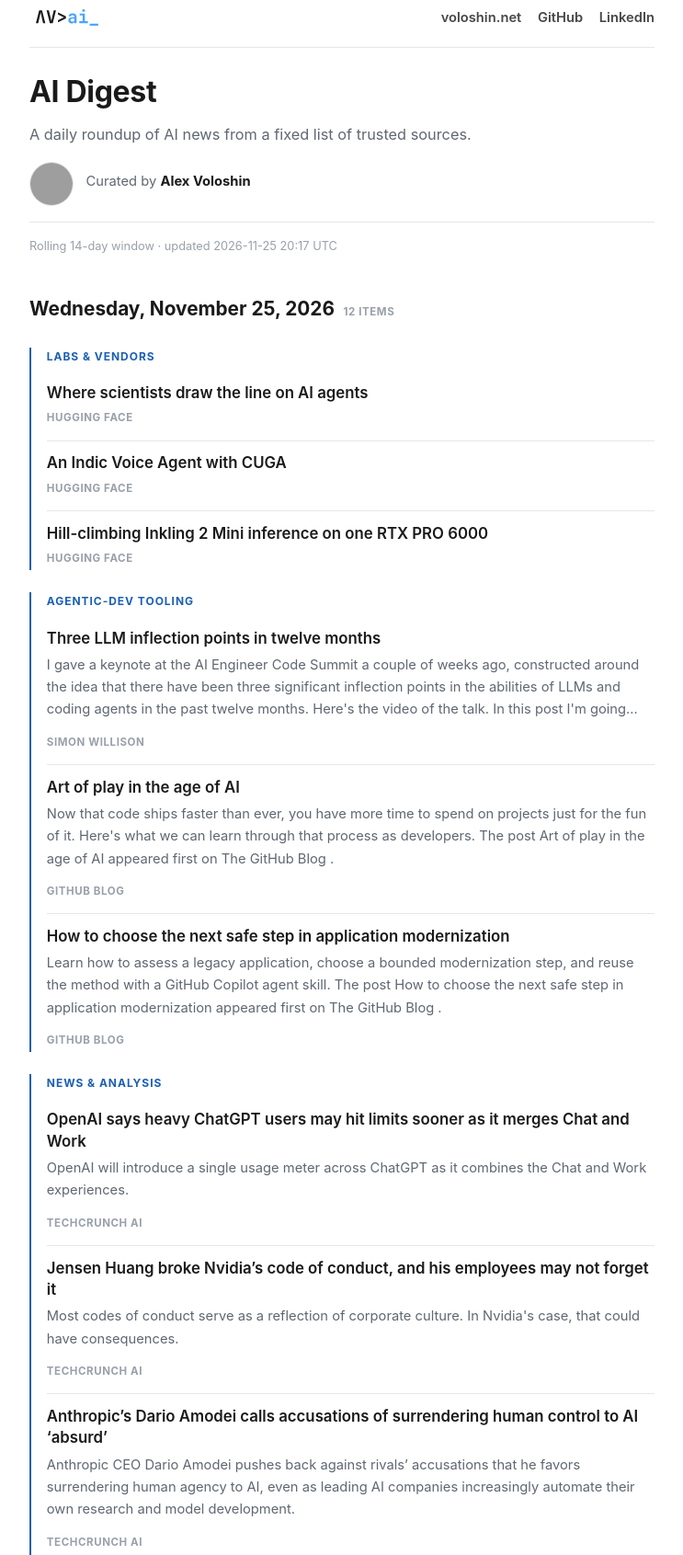
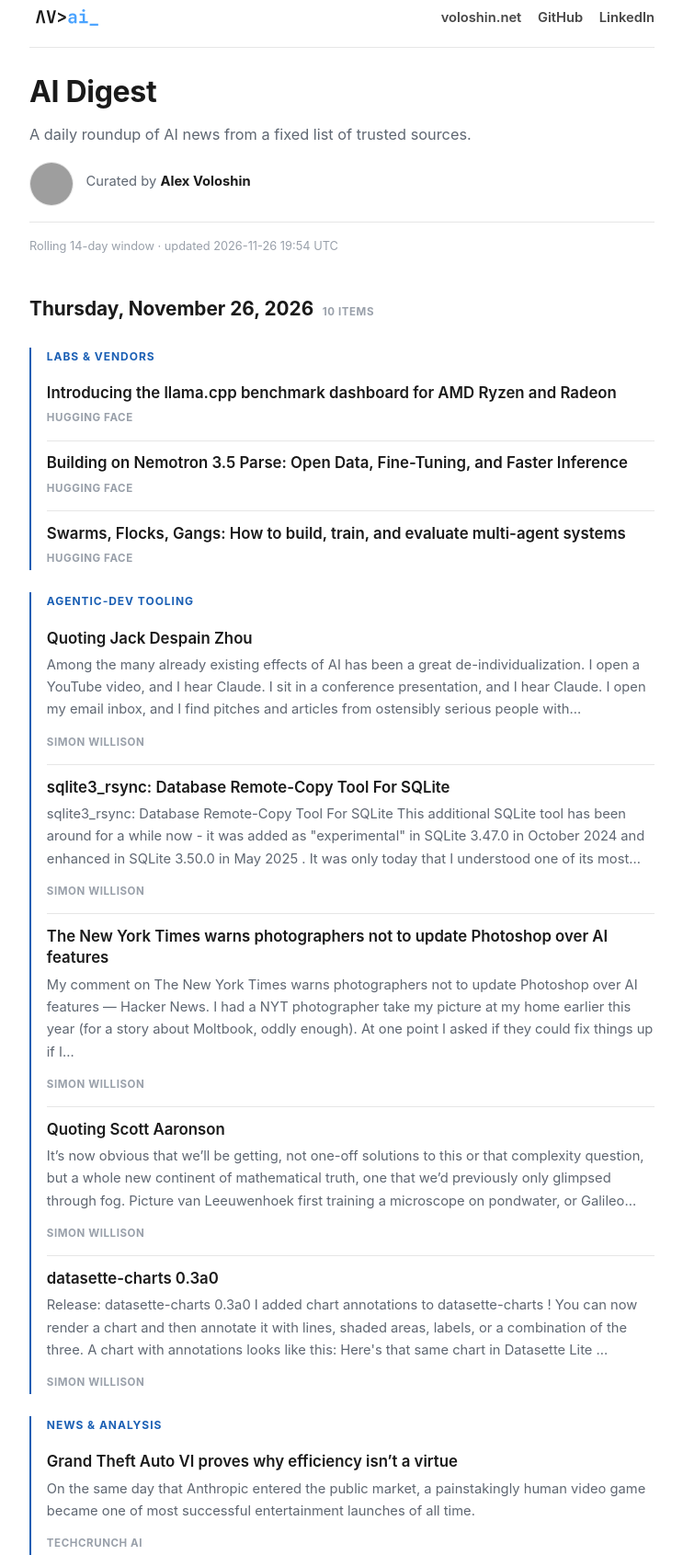
Before and after one commit to alex-voloshin-dev/ai-digest, a plain HTML site: page docs/index.html in a window 1280 px wide. Shown: the part 45-1736 px from the top of the page at 92% size, without its empty margins (268-1011 px from the left). Drawn offline with Linux system fonts and the light colour scheme; grey boxes are pictures that could not be loaded.

Commit message:
digest: 2026-11-26

```diff
--- a/docs/index.html
+++ b/docs/index.html
@@ -117,8 +117,30 @@ footer p { margin: 0; }
 <h1>AI Digest</h1>
 <p class="tagline">A daily roundup of AI news from a fixed list of trusted sources.</p>
 <div class="author"><img class="avatar" src="https://cdn.hashnode.com/uploads/avatars/69ffa642f239332df4ffa118/d25b9659-f828-4ee9-9eb4-8af9d56b3239.png?w=200&amp;h=200&amp;fit=crop&amp;crop=faces&amp;auto=compress,format&amp;format=webp" alt="Alex Voloshin" width="48" height="48"><div class="author-text"><p class="byline">Curated by <strong>Alex Voloshin</strong></p></div></div>
-<p class="meta">Rolling 14-day window &middot; updated 2026-11-25 20:17 UTC</p>
+<p class="meta">Rolling 14-day window &middot; updated 2026-11-26 19:54 UTC</p>
 </header>
+<div class="day">
+<h2>Thursday, November 26, 2026<span class="count">10 items</span></h2>
+<section class="cat">
+<h3>Labs &amp; vendors</h3>
+<article class="item"><a class="title" href="https://huggingface.co/blog/ggml-org/llamacpp-amd-bench" target="_blank" rel="noopener">Introducing the llama.cpp benchmark dashboard for AMD Ryzen and Radeon</a><span class="source">Hugging Face</span></article>
+<article class="item"><a class="title" href="https://huggingface.co/blog/nvidia/building-on-nemotron-35-parse-open-data-fine-tunin" target="_blank" rel="noopener">Building on Nemotron 3.5 Parse: Open Data, Fine-Tuning, and Faster Inference</a><span class="source">Hugging Face</span></article>
+<article class="item"><a class="title" href="https://huggingface.co/blog/training-swarms" target="_blank" rel="noopener">Swarms, Flocks, Gangs: How to build, train, and evaluate multi-agent systems</a><span class="source">Hugging Face</span></article>
+</section>
+<section class="cat">
+<h3>Agentic-dev tooling</h3>
+<article class="item"><a class="title" href="https://simonwillison.net/2026/Nov/26/jack-despain-zhou/" target="_blank" rel="noopener">Quoting Jack Despain Zhou</a><p class="summary">Among the many already existing effects of AI has been a great de-individualization. I open a YouTube video, and I hear Claude. I sit in a conference presentation, and I hear Claude. I open my email inbox, and I find pitches and articles from ostensibly serious people with…</p><span class="source">Simon Willison</span></article>
+<article class="item"><a class="title" href="https://simonwillison.net/2026/Nov/26/sqlite3-rsync/" target="_blank" rel="noopener">sqlite3_rsync: Database Remote-Copy Tool For SQLite</a><p class="summary">sqlite3_rsync: Database Remote-Copy Tool For SQLite This additional SQLite tool has been around for a while now - it was added as &quot;experimental&quot; in SQLite 3.47.0 in October 2024 and enhanced in SQLite 3.50.0 in May 2025 . It was only today that I understood one of its most…</p><span class="source">Simon Willison</span></article>
+<article class="item"><a class="title" href="https://simonwillison.net/2026/Nov/26/hn-50651685/" target="_blank" rel="noopener">The New York Times warns photographers not to update Photoshop over AI features</a><p class="summary">My comment on The New York Times warns photographers not to update Photoshop over AI features — Hacker News. I had a NYT photographer take my picture at my home earlier this year (for a story about Moltbook, oddly enough). At one point I asked if they could fix things up if I…</p><span class="source">Simon Willison</span></article>
+<article class="item"><a class="title" href="https://simonwillison.net/2026/Nov/25/scott-aaronson/" target="_blank" rel="noopener">Quoting Scott Aaronson</a><p class="summary">It’s now obvious that we’ll be getting, not one-off solutions to this or that complexity question, but a whole new continent of mathematical truth, one that we’d previously only glimpsed through fog. Picture van Leeuwenhoek first training a microscope on pondwater, or Galileo…</p><span class="source">Simon Willison</span></article>
+<article class="item"><a class="title" href="https://simonwillison.net/2026/Nov/25/datasette-charts/" target="_blank" rel="noopener">datasette-charts 0.3a0</a><p class="summary">Release: datasette-charts 0.3a0 I added chart annotations to datasette-charts ! You can now render a chart and then annotate it with lines, shaded areas, labels, or a combination of the three. A chart with annotations looks like this: Here&#x27;s that same chart in Datasette Lite …</p><span class="source">Simon Willison</span></article>
+</section>
+<section class="cat">
+<h3>News &amp; analysis</h3>
+<article class="item"><a class="title" href="https://techcrunch.com/2026/11/26/as-anthropic-ipos-grand-theft-auto-vi-proves-why-efficiency-isnt-a-virtue/" target="_blank" rel="noopener">Grand Theft Auto VI proves why efficiency isn’t a virtue</a><p class="summary">On the same day that Anthropic entered the public market, a painstakingly human video game became one of most successful entertainment launches of all time.</p><span class="source">TechCrunch AI</span></article>
+<article class="item"><a class="title" href="https://techcrunch.com/2026/11/25/sp-considers-nvidia-credit-downgrade-over-governance-and-key-man-risks/" target="_blank" rel="noopener">S&amp;P considers Nvidia credit downgrade over governance and ‘key man’ risks</a><p class="summary">The credit rating agency may lower Nvidia&#x27;s credit rating to AA-, the fourth-highest rating.</p><span class="source">TechCrunch AI</span></article>
+</section>
+</div>
 <div class="day">
 <h2>Wednesday, November 25, 2026<span class="count">12 items</span></h2>
 <section class="cat">
@@ -442,31 +464,6 @@ footer p { margin: 0; }
 <article class="item"><a class="title" href="https://techcrunch.com/2026/11/12/five-ways-jensen-huangs-ouster-from-nvidia-could-damage-the-ai-industry/" target="_blank" rel="noopener">Five ways Jensen Huang’s ouster from Nvidia could damage the AI industry</a><p class="summary">Nvidia&#x27;s ousted CEO Jensen Huang&#x27;s downfall isn’t just your run-of-the-mill salacious billionaire sex scandal. He was using his influence to push the AI industry in some very specific ways.</p><span class="source">TechCrunch AI</span></article>
 </section>
 </div>
-<div class="day">
-<h2>Wednesday, November 11, 2026<span class="count">13 items</span></h2>
-<section class="cat">
-<h3>Labs &amp; vendors</h3>
-<article class="item"><a class="title" href="https://openai.com/index/gilbert-tobin-sam-nickless" target="_blank" rel="noopener">Gilbert + Tobin rethinks the business of law with AI</a><p class="summary">A conversation with Sam Nickless, Partner and Chief Executive Officer at Gilbert + Tobin.</p><span class="source">OpenAI</span></article>
-<article class="item"><a class="title" href="https://openai.com/index/chatgpt-plus-for-veterans" target="_blank" rel="noopener">ChatGPT Plus for veterans and servicemembers</a><p class="summary">More than 20,000 veterans and transitioning service members have claimed a free year of ChatGPT Plus. See how they use it to prepare for civilian careers.</p><span class="source">OpenAI</span></article>
-<article class="item"><a class="title" href="https://deepmind.google/blog/alphagenome-2-deciphering-how-cells-read-dna-to-better-understand-disease/" target="_blank" rel="noopener">AlphaGenome 2: Deciphering how cells read DNA to better understand disease</a><p class="summary">Predicting how DNA sequences and their variations impact specific human cell types and disease.</p><span class="source">Google DeepMind</span></article>
-<article class="item"><a class="title" href="https://huggingface.co/blog/qvac/botpsy" target="_blank" rel="noopener">BotPsy: On-Device Personal Assistant with a Sub-Billion-Parameter Agentic Language Model</a><span class="source">Hugging Face</span></article>
-<article class="item"><a class="title" href="https://huggingface.co/blog/token-pooling" target="_blank" rel="noopener">Token Pooling-Aware Training for Multi-Vector Embedding Models</a><span class="source">Hugging Face</span></article>
-</section>
-<section class="cat">
-<h3>Agentic-dev tooling</h3>
-<article class="item"><a class="title" href="https://simonwillison.net/2026/Nov/11/anthropic-ipo-roadshow/" target="_blank" rel="noopener">Anthropic&#x27;s IPO roadshow video</a><p class="summary">Anthropic&#x27;s IPO roadshow video Anthropic kicked off their IPO roadshow yesterday, and their roadshow video has some previously unreleased information about how their business works. The section on &quot;Approach to compute&quot; with co-founder Tom Brown is particularly interesting…</p><span class="source">Simon Willison</span></article>
-<article class="item"><a class="title" href="https://simonwillison.net/2026/Nov/10/llm-gemini/" target="_blank" rel="noopener">llm-gemini 0.36</a><p class="summary">Release: llm-gemini 0.36 Gemini 4 Carbon was announced two weeks ago for &quot;a subset of cyber defenders&quot;, but today it&#x27;s available to everyone else . This is Google&#x27;s best ever Gemini, priced at $2/million input and $10/million output at launch (that&#x27;s GPT-6.1 Sol / Claude Sonnet…</p><span class="source">Simon Willison</span></article>
-</section>
-<section class="cat">
-<h3>News &amp; analysis</h3>
-<article class="item"><a class="title" href="https://techcrunch.com/2026/11/11/is-jensen-huangs-bad-behavior-more-commonplace-than-it-seems/" target="_blank" rel="noopener">Is Jensen Huang’s bad behavior more commonplace than it seems?</a><p class="summary">“There are a lot of senior people in the industry that know this is happening, and are effectively condoning it,” an investment intel consultant said.</p><span class="source">TechCrunch AI</span></article>
-<article class="item"><a class="title" href="https://techcrunch.com/2026/11/11/openais-quarterly-revenue-reportedly-crosses-10b-for-the-first-time/" target="_blank" rel="noopener">OpenAI’s quarterly revenue reportedly crosses $10B for the first time</a><p class="summary">Sales of $10B represents an almost 50% jump from revenue of $6.7 billion the company recorded in the second quarter.</p><span class="source">TechCrunch AI</span></article>
-<article class="item"><a class="title" href="https://techcrunch.com/2026/11/11/databricks-new-ai-agent-tells-ceo-ali-ghodsi-the-unvarnished-truth/" target="_blank" rel="noopener">Databricks’ new AI agent tells CEO Ali Ghodsi the unvarnished truth</a><p class="summary">At 12,000 employees, AI Ghodsi is the first to admit that he can&#x27;t know everyone and that they are unlikely to confess the things that go wrong to him. But he doesn&#x27;t need them to. He uses Databricks&#x27; newly revised Genie agent for that.</p><span class="source">TechCrunch AI</span></article>
-<article class="item"><a class="title" href="https://techcrunch.com/2026/11/11/plurai-wants-to-help-ai-agents-work-better-using-the-same-approach-that-helped-get-self-driving-cars-to-roads/" target="_blank" rel="noopener">Plurai wants to help AI agents work better using the same approach that helped get self-driving cars to roads</a><p class="summary">Like the end-to-end models trained to drive cars, AI agents are probabilistic systems operating in unpredictable environments.</p><span class="source">TechCrunch AI</span></article>
-<article class="item"><a class="title" href="https://techcrunch.com/2026/11/10/nvidias-crisis-has-corporate-governance-experts-reaching-for-the-popcorn/" target="_blank" rel="noopener">Nvidia’s crisis has corporate governance experts reaching for the popcorn</a><p class="summary">The governance experts we talked to say nobody has seen anything like what&#x27;s unfolding right now.</p><span class="source">TechCrunch AI</span></article>
-<article class="item"><a class="title" href="https://techcrunch.com/2026/11/10/openai-acquires-odessia-travel-startup-created-by-sonder-founder/" target="_blank" rel="noopener">OpenAI acquires Odessia, travel startup created by Sonder founder</a><p class="summary">OpenAI has not yet said what its plans are for the future of travel. But Sonder founder Francis Davidson is a well-known figure in the travel industry.</p><span class="source">TechCrunch AI</span></article>
-</section>
-</div>
 <footer>
 <p>Automated, unattended news page. Built deterministically from a fixed list
 of trusted source feeds; every item links to its origin.</p>
```
Also changed, not shown: 1 other file.
